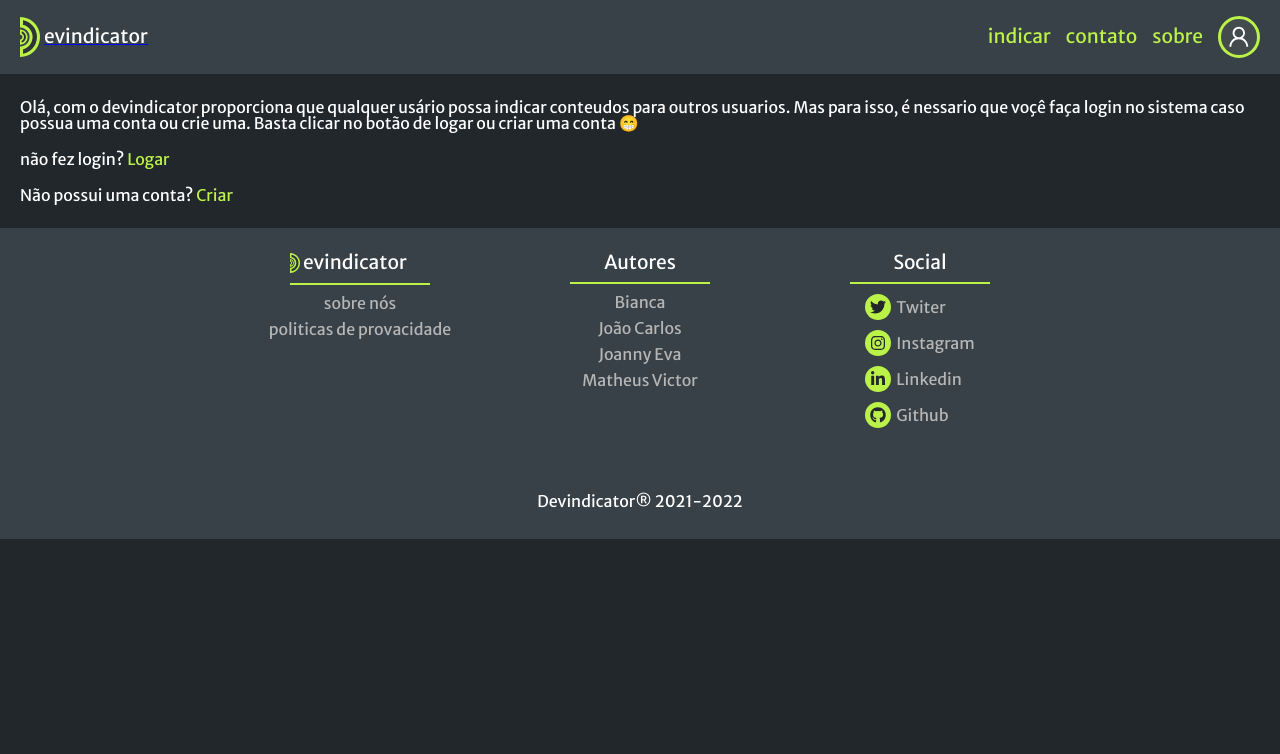
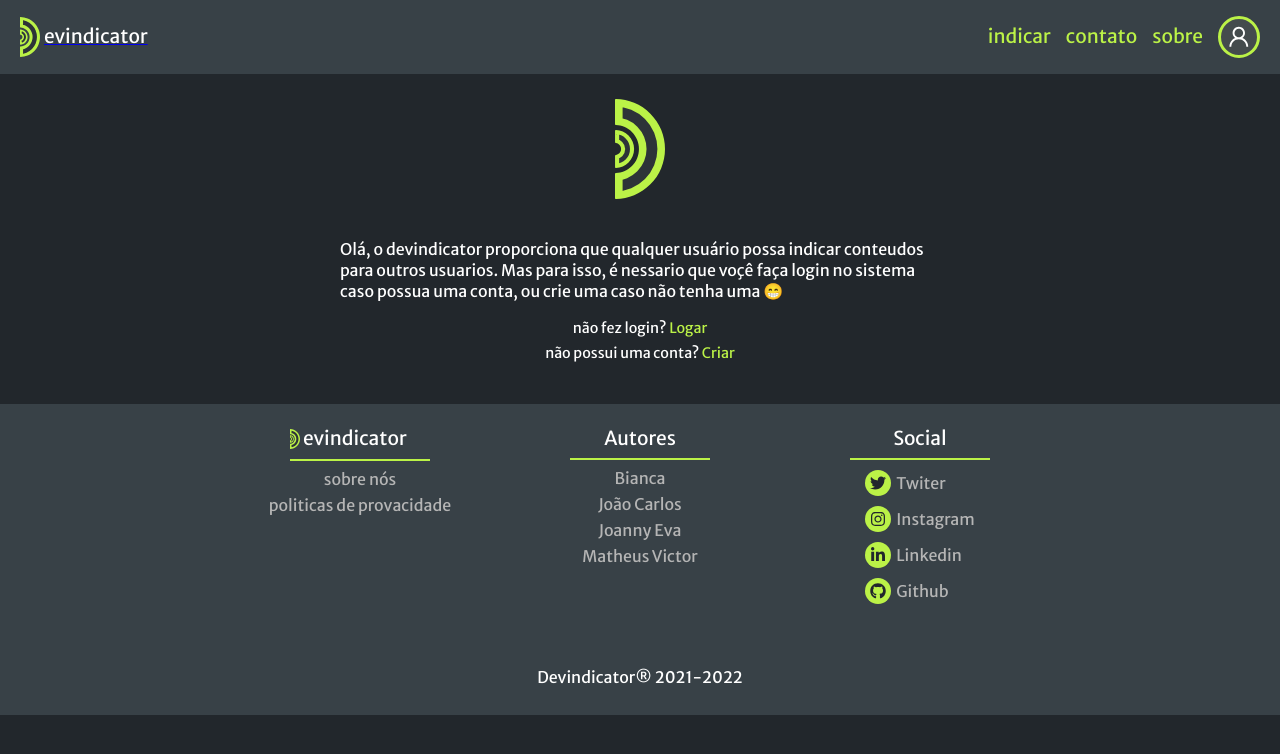
Before and after one commit to joaocarlos-losfe/ReactJs-Node-devindicator, a React (Vite) app in the folder frontend/: page /indicate in a window 1280 px wide. Shown: the top 754 px of the page. Built offline with nearby package versions, Linux system fonts and the light colour scheme.

Commit message:
pagina de login com submissão da conta parcialmente finalizada. resta fazer o envio com o axios

```diff
--- a/frontend/src/components/SimpleMessage/style.css
+++ b/frontend/src/components/SimpleMessage/style.css
@@ -1,9 +1,11 @@
 .SimpleMessage h1{
     color: #BBF247;
+    text-align: center;
     margin-bottom: 20px;
 }
 
 .SimpleMessage p{
+    text-align: center;
     color: white;
     font-size: 1.2rem;
 }
--- a/frontend/src/pages/CreateAccount/index.jsx
+++ b/frontend/src/pages/CreateAccount/index.jsx
@@ -1,26 +1,81 @@
 import "./style.css"
 
 import {useNavigate} from "react-router-dom"
+import { useState } from "react"
+
+import {Popup} from "../../components/Popup";
+import {SimpleMessage} from "../../components/SimpleMessage";
+import { Loading } from "../../components/Loading";
+
+const customMessages = {
+    title: {
+        valid: "Conta criada",
+        invalid: "Erro ao criar a conta !"
+    },
+
+    description:{
+        valid: "Conta criada com sucesso. Proceda a pagina de login para acessar sua conta",
+        invalid: "Verifique se todos os campos estão preenchidos ou se são validos !"
+    }
+}
 
 export const CreateAccount = ()=>{
 
     const navigate = useNavigate()
+
+    const [userName, setUserName] = useState("")
+    const [email, setEmail] = useState("")
+    const [pass, setPass] = useState("")
+
+    const [isLoading, setLoading] = useState(true)
+    const [isOpen, setIsOpen] = useState(false);
+
+    const [validAccount, setValidAccount] = useState(true)
+
+    const togglePopup = () => {
+        setIsOpen(!isOpen);
+    }
+
+    const sendAccount = async (apiUrl) => {
+
+    }
+
+    const handleSubmit = ()=>{
+
+        console.log({userName, email, pass}) // validar conta antes
+        togglePopup()
+        setValidAccount(true)
+        setLoading(false)
+
+    }
 
     return(
         <div className="CreateAccount">
             <form>
                 <h1>Criar conta</h1>
 
-                <input type="text" placeholder="Nome de usuário"/>
-                <input type="email" placeholder="Seu email"/>
-                <input type="password" placeholder="Sua senha"/>
+                <input value={userName} onChange={e => setUserName(e.target.value)} type="text" placeholder="Nome de usuário"/>
+                <input value={email} onChange={e => setEmail(e.target.value)}  type="email" placeholder="Seu email"/>
+                <input value={pass} onChange={e => setPass(e.target.value)}  type="password" placeholder="Sua senha"/>
 
                 <div>
-                    <button type="button">Criar</button>
+                    <button onClick={handleSubmit} type="button">Criar</button>
                     <button onClick={()=>{navigate("/")}} id="cancelButton" type="button">Cancelar</button>
                 </div>
 
             </form>
+
+            {isOpen && <Popup
+                content={isLoading? <Loading/> :
+                    <SimpleMessage title={validAccount? customMessages.title.valid :
+                        customMessages.title.invalid}
+                    description={validAccount? customMessages.description.valid:
+                        customMessages.description.invalid}
+                /> }
+                bColor = {validAccount ? "#BBF247" : "yellow"}
+                handleClose={togglePopup}
+            />}
+
         </div>
     )
 }
--- a/frontend/src/pages/RequestLogin/index.jsx
+++ b/frontend/src/pages/RequestLogin/index.jsx
@@ -1,19 +1,25 @@
 import "./style.css"
 
 import { Link } from "react-router-dom"
+import LogoImg from "../../assets/logo.svg"
 
 export const RequestLogin = () => {
     return (
         <div className="RequestLogin">
+
+            <img src={LogoImg}/>
+
             <h1>
-                Olá, com o devindicator proporciona que qualquer usário possa
+                Olá, o devindicator proporciona que qualquer usuário possa
             indicar conteudos para outros usuarios. Mas para isso, é nessario
-            que voçê faça login no sistema caso possua uma conta ou crie uma.
-            Basta clicar no botão de logar ou criar uma conta 😁
+            que voçê faça login no sistema caso possua uma conta, ou crie uma caso não tenha uma 😁
+
             </h1>
 
-            <h2>não fez login? <Link to="/login" className="Link">Logar</Link> </h2>
-            <h2>Não possui uma conta? <Link to="/create-account" className="Link">Criar</Link> </h2>
+            <div>
+                <h2>não fez login? <Link to="/login" className="Link">Logar</Link> </h2>
+                <h2>não possui uma conta? <Link to="/create-account" className="Link">Criar</Link> </h2>
+            </div>
 
         </div>
     )
--- a/frontend/src/pages/RequestLogin/style.css
+++ b/frontend/src/pages/RequestLogin/style.css
@@ -1,11 +1,32 @@
 .RequestLogin{
     padding: 5px 20px;
+    max-width: 600px;
+    margin: 0 auto;
+    display: flex;
+    align-items: center;
+    flex-direction: column;
+    height: 300px;
 }
 
-.RequestLogin h1, h2{
+.RequestLogin img{
+    height: 100px;
+    margin-bottom: 40px;
+}
+
+.RequestLogin h1{
     color: white;
+    line-height: 1.3rem;
+    margin-bottom: 20px;
+}
 
-    margin-bottom: 20px;
+.RequestLogin div{
+    text-align: center;
+}
+
+.RequestLogin h2{
+    margin-bottom: 10px;
+    color: white;
+    font-size: 0.9rem;
 }
 
 .RequestLogin .Link{
```
